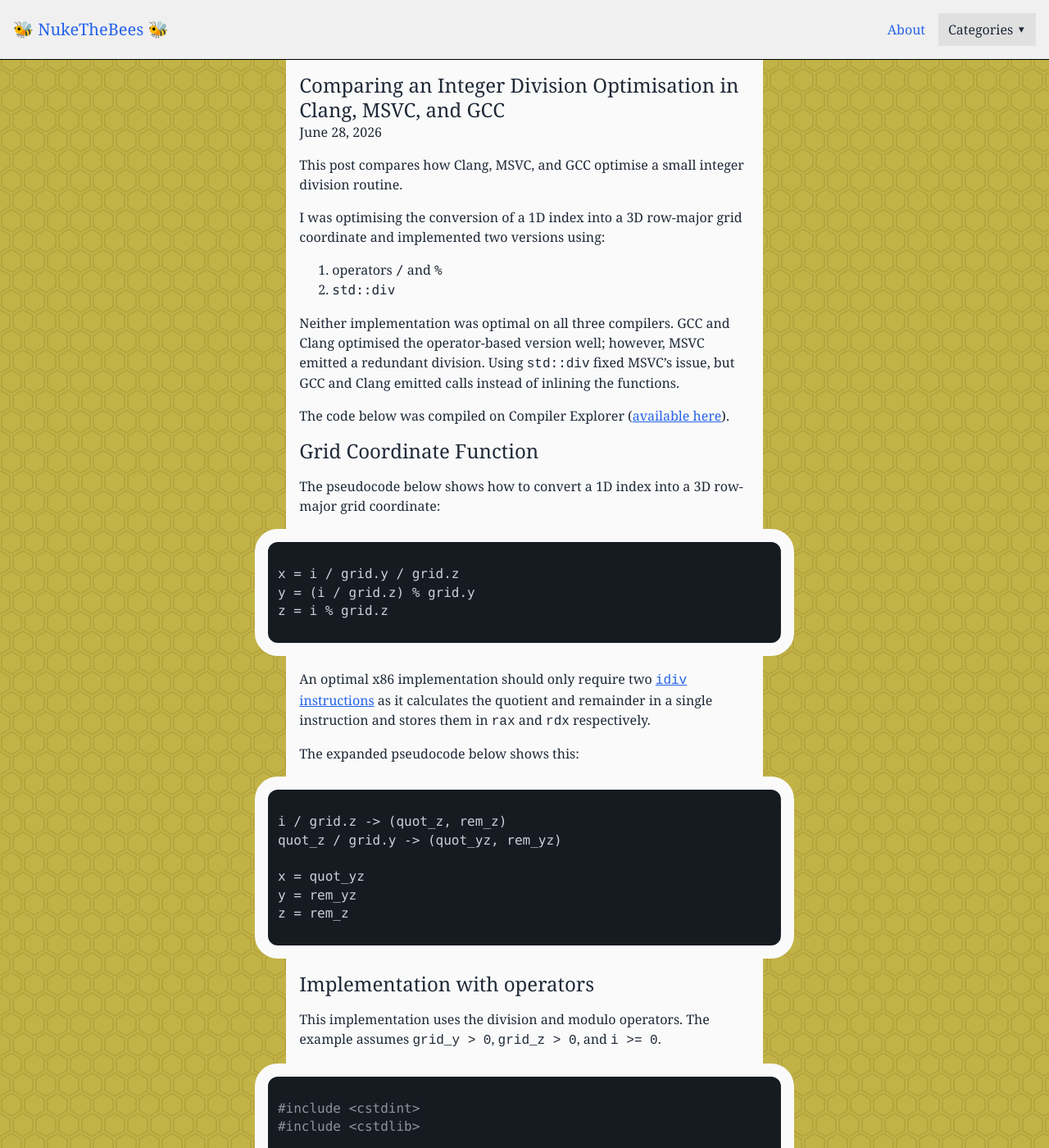
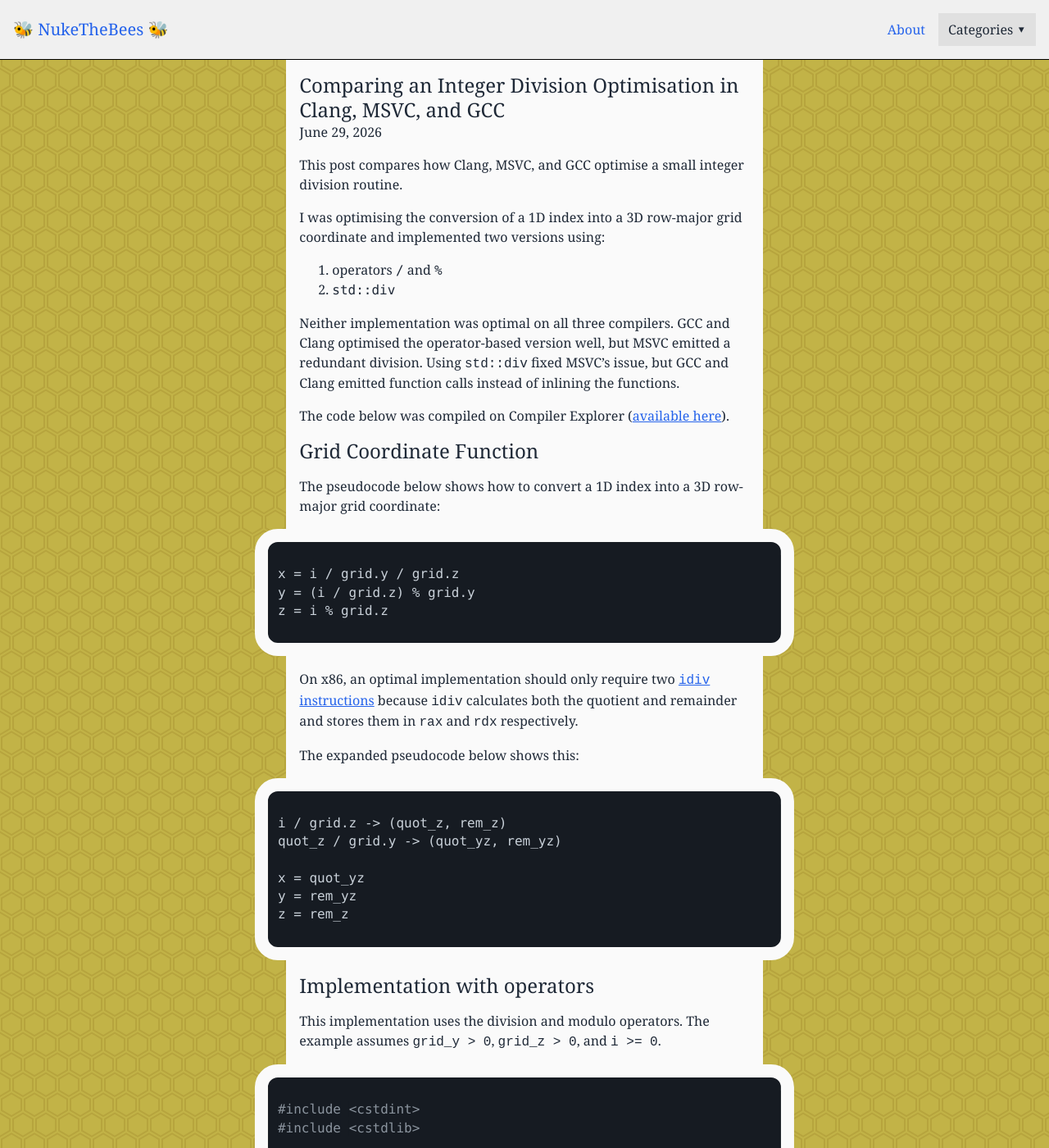
Before and after one commit to nukethebees/nukethebees.github.io, a Jekyll site: the page built from _posts/2026-06-29-int-division-modulo-optimisation-differences-clang-gcc-msvc.md, in a window 1280 px wide and 1400 px high. Shown: the whole window at 82% size. Built offline with Jekyll 4.4.1, drawn with Linux system fonts in a browser that asks for light colours; comment, search, counter and statistics services are not loaded; some of the changed text lies outside the part shown.

Commit message:
Refine wording

````diff
--- a/_posts/2026-06-28-int-division-modulo-optimisation-differences-clang-gcc-msvc.md
+++ b/_posts/2026-06-29-int-division-modulo-optimisation-differences-clang-gcc-msvc.md
@@ -13,8 +13,8 @@ I was optimising the conversion of a 1D index into a 3D row-major grid coordinat
 2. `std::div`
 
 Neither implementation was optimal on all three compilers.
-GCC and Clang optimised the operator-based version well; however, MSVC emitted a redundant division.
-Using `std::div` fixed MSVC's issue, but GCC and Clang emitted calls instead of inlining the functions.
+GCC and Clang optimised the operator-based version well, but MSVC emitted a redundant division.
+Using `std::div` fixed MSVC's issue, but GCC and Clang emitted function calls instead of inlining the functions.
 
 The code below was compiled on Compiler Explorer ([available here](https://godbolt.org/z/74f3Kaeq8)).
 
@@ -28,7 +28,7 @@ y = (i / grid.z) % grid.y
 z = i % grid.z
 ```
 
-An optimal x86 implementation should only require two [`idiv` instructions](https://www.felixcloutier.com/x86/idiv) as it calculates the quotient and remainder in a single instruction and stores them in `rax` and `rdx` respectively.
+On x86, an optimal implementation should only require two [`idiv` instructions](https://www.felixcloutier.com/x86/idiv) because `idiv` calculates both the quotient and remainder and stores them in `rax` and `rdx` respectively.
 
 The expanded pseudocode below shows this:
 
@@ -219,7 +218,7 @@ get_grid_coordinate_std(int, int, int):
 
 ## MSVC
 
-MSVC has inlined the calls, using only two `idiv` instructions unlike before.
+MSVC inlined the function calls, using only two `idiv` instructions unlike before.
 
 ```nasm
 ; rcx = &(return value)
````
Also changed, not shown: other parts of _posts/2026-06-29-int-division-modulo-optimisation-differences-clang-gcc-msvc.md (+6 -7 lines).
